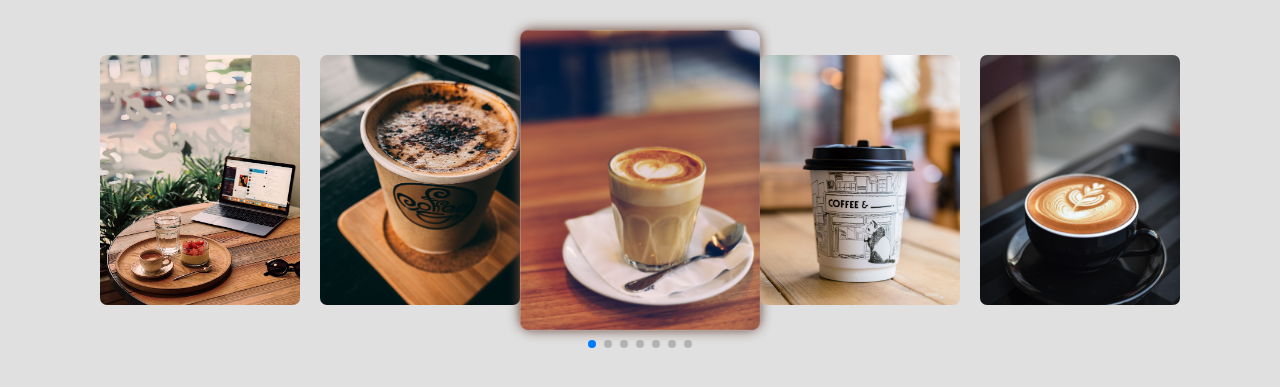
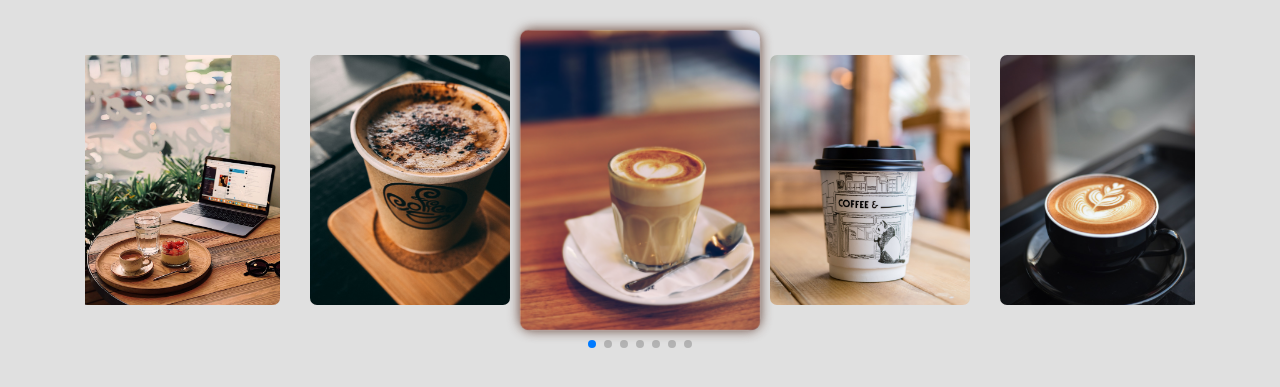
Before and after one commit to vaibhav-rana/Image-Slider, a plain HTML site: page index.html in a window 1280 px wide. Shown: the part 99-486 px from the top of the page. Drawn offline with nearby package versions, Linux system fonts and the light colour scheme.

Commit message:
Update index.html

```diff
--- a/index.html
+++ b/index.html
@@ -47,7 +47,7 @@
     <script>
         var swiper = new Swiper('.swiper-container', {
             slidesPerView: 'auto',
-            spaceBetween: 20,
+            spaceBetween: 30,
             centeredSlides: true,
             loop: true,
             pagination: {
```
